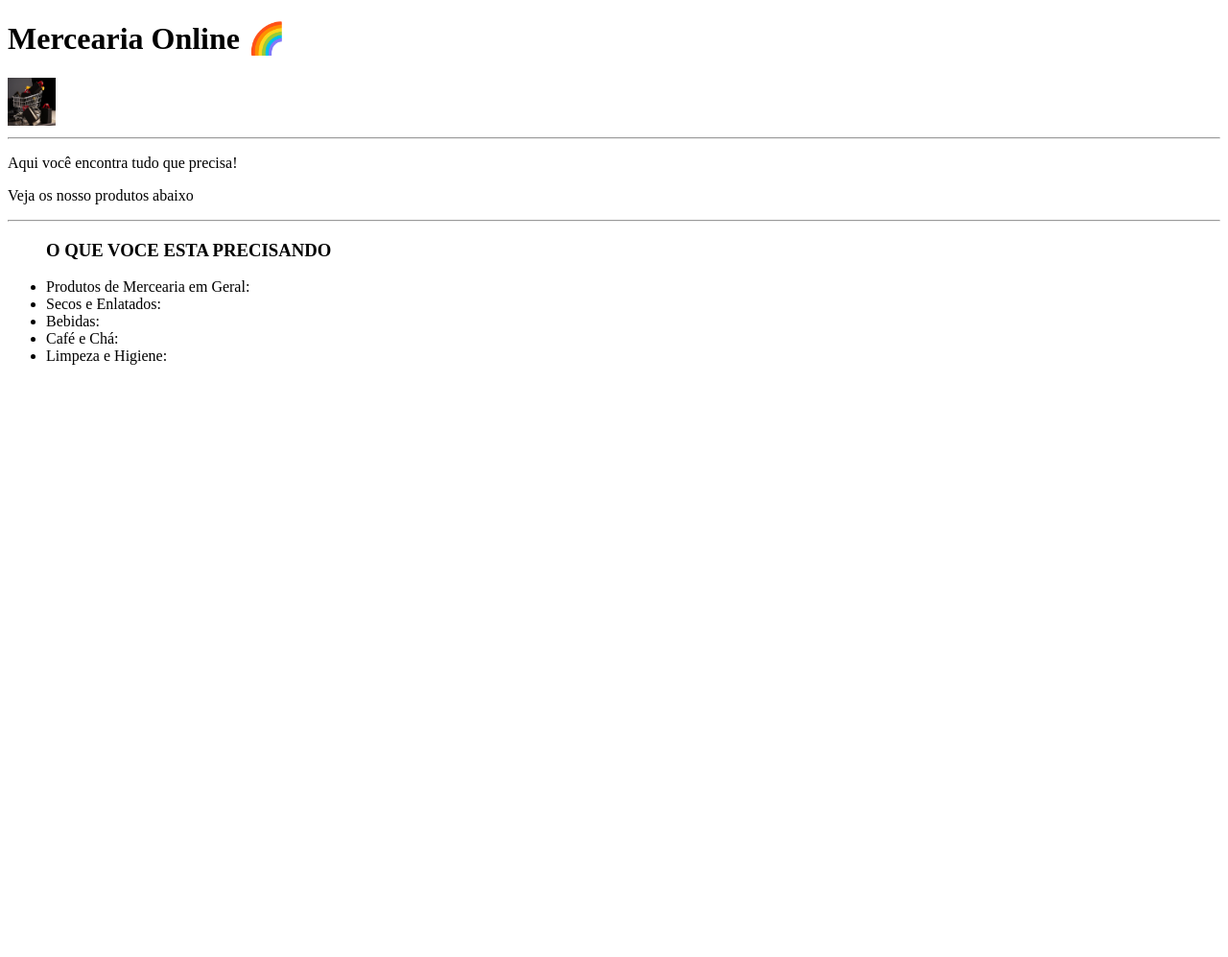
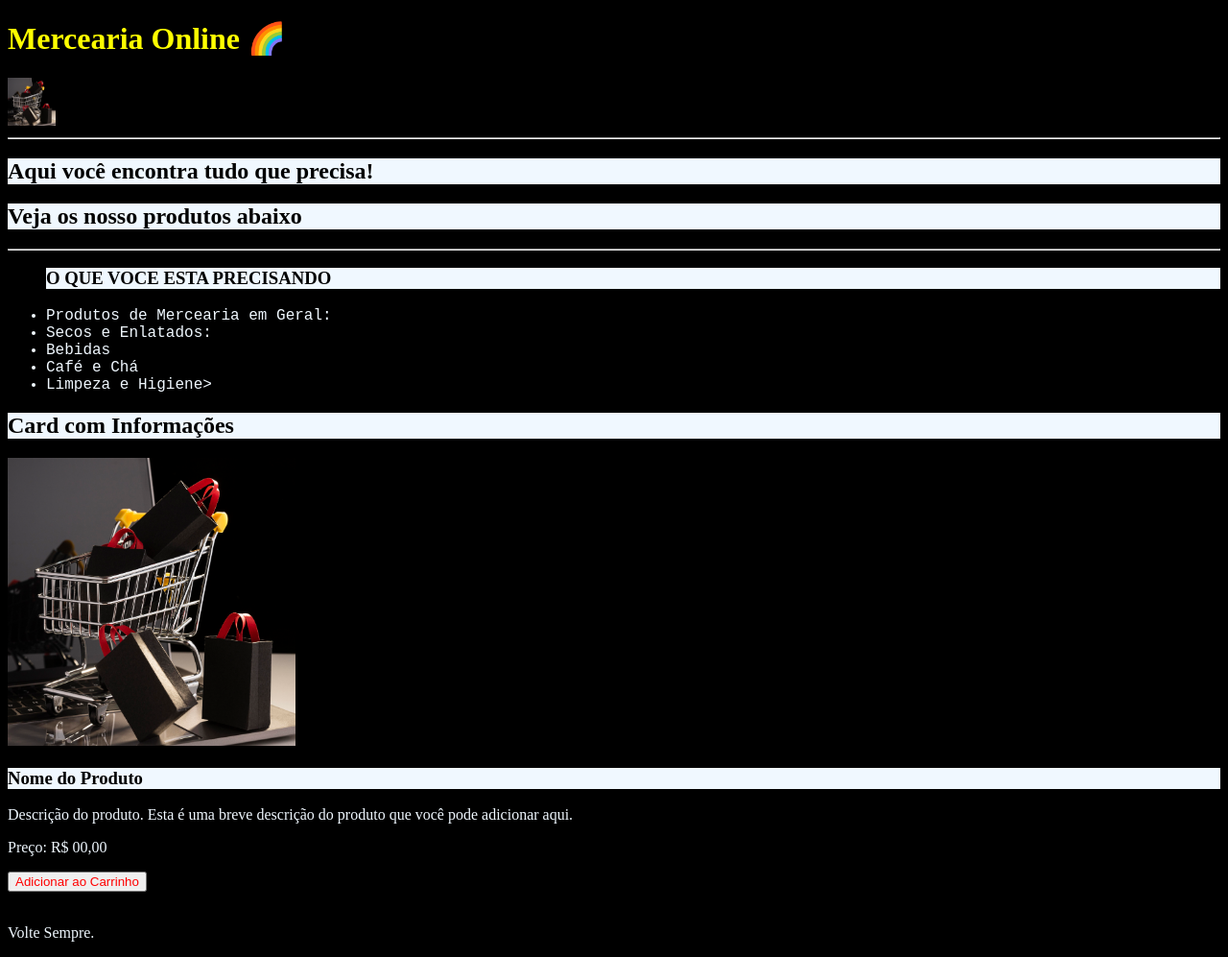
Before and after one commit to sergiocargo/mercearia, a plain HTML site: page index.html in a window 1280 px wide. Shown: the whole page at 96% size. Before the commit the page ends 800 px from the top, so only its background shows below. Drawn offline with Linux system fonts and the light colour scheme.

Commit message:
atualizacao

```diff
--- a/app.js
+++ b/app.js
@@ -12,9 +12,10 @@
 //const novaIdade = anoAtual - novoanoNascimento
 //console.log(novaIdade)
 //concatenacao isso e quando uma coisa se junta com outra
+//coercao de tipos
 
 const anoAtual = 2024
-const anoNascimento = 1965
+const anoNascimento = 1964
 const idade = anoAtual - anoNascimento
 const nome = 'Sergio'
 
--- a/index.html
+++ b/index.html
@@ -1,90 +1,105 @@
 <!DOCTYPE html>
 <html lang="pt-br">
 <head>
-    <meta charset="UTF-8">
-    <meta name="viewport" content="width=device-width, initial-scale=1.0">
-    <meta name="autor" content="Sergio Roberto">
-    <meta name="Mercearia" content="Programa online de Mercearia">
-    <title>Mercearia</title>
-    <link rel="icon" href="/img/vendas-de-compras-da-cyber-monday.jpg">
+        <meta charset="UTF-8">
+        <meta name="viewport" content="width=device-width, initial-scale=1.0">
+        <meta name="autor" content="Sergio Roberto">
+        <meta name="Mercearia" content="Programa online de Mercearia">
+        <title>Mercearia</title>
+        <link rel="icon" href="/img/vendas-de-compras-da-cyber-monday.jpg">
      <!-- pagina principal -->
-  </head>
+    <style>
+        li{
+            color: aliceblue;
+            background-color:black;
+            font-family: courier new;
+        }
+    </style>
 
-     <body>
+    <body style="background-color: black;">
         <script src="./app.js"></script>
-
-         <header>
-            <h1>Mercearia Online 🌈</h1>
-            <img src="./img/vendas-de-compras-da-cyber-monday.jpg" alt="Foto de um Mercearia"
-                width="50px">
-            <hr>
-            <p> Aqui você encontra tudo que precisa! </p>
-            <p>Veja os nosso produtos abaixo</p>
-            <hr>
+        <header>
+             <Style>
+                h2{
+                    background-color: aliceblue;
+                }
+                h3{
+                    background-color: aliceblue;
+                }
+            </Style>
+                <h1 style="color:yellow;">Mercearia Online 🌈</h1>
+                <img src="./img/vendas-de-compras-da-cyber-monday.jpg" alt="Foto de um Mercearia" width="50px">
+                <hr>
+                <h2 >Aqui você encontra tudo que precisa! </h2>
+                <h2 >Veja os nosso produtos abaixo</h2>
+                <hr>
             <!-- Lista de produtos será adicionada aqui dinamicamente com JavaScript -->
         </header>
-            <main id="product-list">
+             <main id="product-list"></main>
+                <ul>
 
-            </main>
-                <ul>
                     <h3> O QUE VOCE ESTA PRECISANDO</h3>
-                    <li>Produtos de Mercearia em Geral:</li>
-                    <li>Secos e Enlatados:</li>
-                    <li>Bebidas:</li>
-                    <li>Café e Chá:</li>
-                    <li>Limpeza e Higiene:</li>
+                    <li >Produtos de Mercearia em Geral:</li>
+                    <li >Secos e Enlatados:</li>
+                    <li> Bebidas</li>
+                    <li >Café e Chá </li>
+                    <li >Limpeza e Higiene> </li>
 
                 </ul>
+    </body>
 
-    </body>
-        <!--   <STYle>
-            background-color:
-                margin: 30px;
+</head>
+
+<body>
+
+  <main>
+    <style>
+            h3{color: black;}
+            p{ color: black;}
+
+        button{color: red;}
+    </style>
+
+        <style>
+         p{color: aliceblue;}
+        </style>
+
+            <h2>Card com Informações</h2>
+            <div class="card">
+                <img src="./img/vendas-de-compras-da-cyber-monday.jpg" alt="Produto"width= "300px">
+
+                <div class="card-content">
+                    <h3 style="color: black;">Nome do Produto</h3>
+                    <p>Descrição do produto. Esta é uma breve descrição do produto que você pode adicionar aqui.</p>
+                    <p >Preço: R$ 00,00</p>
+                    <button>Adicionar ao Carrinho</button>
+                </div>
+            </div>..>
+  </main>
+        <footer>
+            <p>Volte Sempre.</p>
+        </footer>
+</body>
+</html>
+
+        <!--
+            margin: 30px;
                 padding: 0;
                 font-family: Arial, sans-serif;
                 h1 {<color:
                 h2{ color:black;}
-        </STYle>-->
-
-        <script src="script.js"></script>
-    <!--
-        .card {
-        border: 1px solid #ccc;
+             card {
+              border: 1px solid #ccc;
         border-radius: 8px;
-        overflow: hidden; /* Garante que as bordas arredondadas se apliquem corretamente */
-        width: 300px;
+      overflow: hidden; /* Garante que as bordas arredondadas se apliquem corretamente
+       width: 300px;
         margin: 20px;
-
-    .card img {
+        card img {
         width: 100%;
         height: auto;
         border-bottom: 1px solid #ccc;
-    }
-
     .card-content {
         padding: 15px;
-    }
+    }    -->
 
-    /* Adicione mais estilos conforme necessário */
-    </style>
-    </head>
-<body>
-    -->
-    <!--<main>
-        <h2>Card com Informações</h2>
-        <div class="card">
-            <img src="product-image.jpg" alt="Produto">
-            <div class="card-content">
-                <h3>Nome do Produto</h3>
-                <p>Descrição do produto. Esta é uma breve descrição do produto que você pode adicionar aqui.</p>
-                <p>Preço: R$ 00,00</p>
-                <button>Adicionar ao Carrinho</button>
-            </div>
-        </div>..>
-    </main>
-        <footer>
-          <p>Volte Sempre.</p>
-        </footer>
-</body>
-
-</html>
+    <!-- Adicione mais estilos conforme necessário-->
--- a/styles.css
+++ b/styles.css
@@ -1,26 +1,24 @@
-* {
-    padding: 0;
-    margin: 0;
+/** {
+    padding: 10px;
+    margin: 10px;
     box-sizing: border-box;
     font-family: helvetica;
 }
 
-/*Cabecalho*/
+Cabecalho
 head {
-    background-color: #3bd36b;
+    background-color: aliceblue;
     color: aliceblue;
     padding: 16x;
     text-align: center;
-    border-bottom: #09a53a;
-
-}
- /*
-body {
-    background: color #f30404;
-
-
+    border-bottom: aliceblue;
 }
 body {
+    background: color  aliceblue;
+}
+body {
+    font-style:italic;
+    background-color: yellow;
     font-family: Arial, sans-serif;
     margin: 0;
     padding: 0;
```
